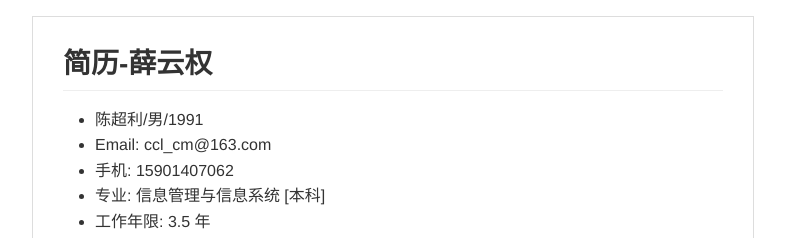
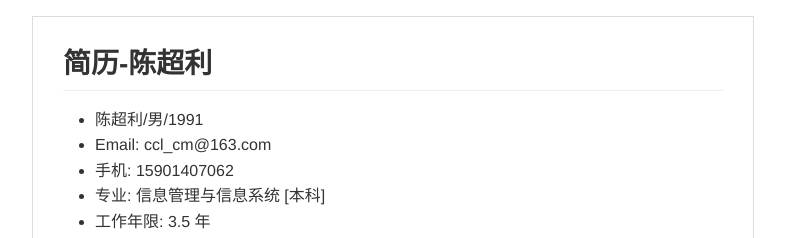
Before and after one commit to CCLCM/chenchaoli.github.io, a Jekyll site: the page resume/index.html, which Jekyll copies as it is, in a window 1280 px wide. Shown: the top 238 px of the page, without its empty margins (247-1032 px from the left). Built offline with Jekyll 4.4.1, drawn with Linux system fonts in a browser that asks for light colours.

Commit message:
修改简历

```diff
--- a/resume/index.html
+++ b/resume/index.html
@@ -858,7 +858,7 @@ body .markdown-body
 </head>
 <body>
   <article class="markdown-body">
-    <h2 id="_1"><a name="user-content-_1" href="#_1" class="headeranchor-link" aria-hidden="true"><span class="headeranchor"></span></a>简历-薛云权</h2>
+    <h2 id="_1"><a name="user-content-_1" href="#_1" class="headeranchor-link" aria-hidden="true"><span class="headeranchor"></span></a>简历-陈超利</h2>
 <ul>
 <li><span><script>document.write(['陈超利/男/1991']); </script></span></li>
 <li>Email: <span><script>document.write(['com', '163', 'ccl_cm'].reverse().join('.').replace('.', '@')); </script></span></li>
```
